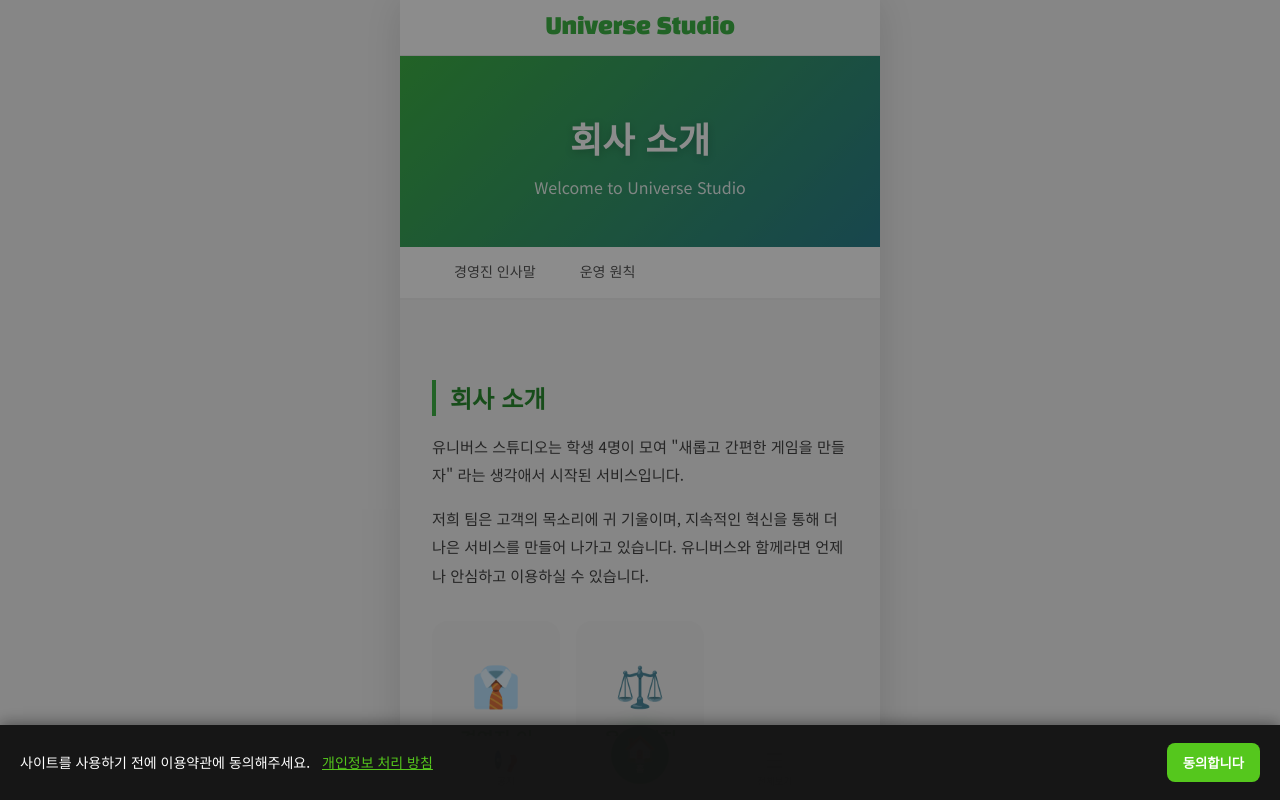
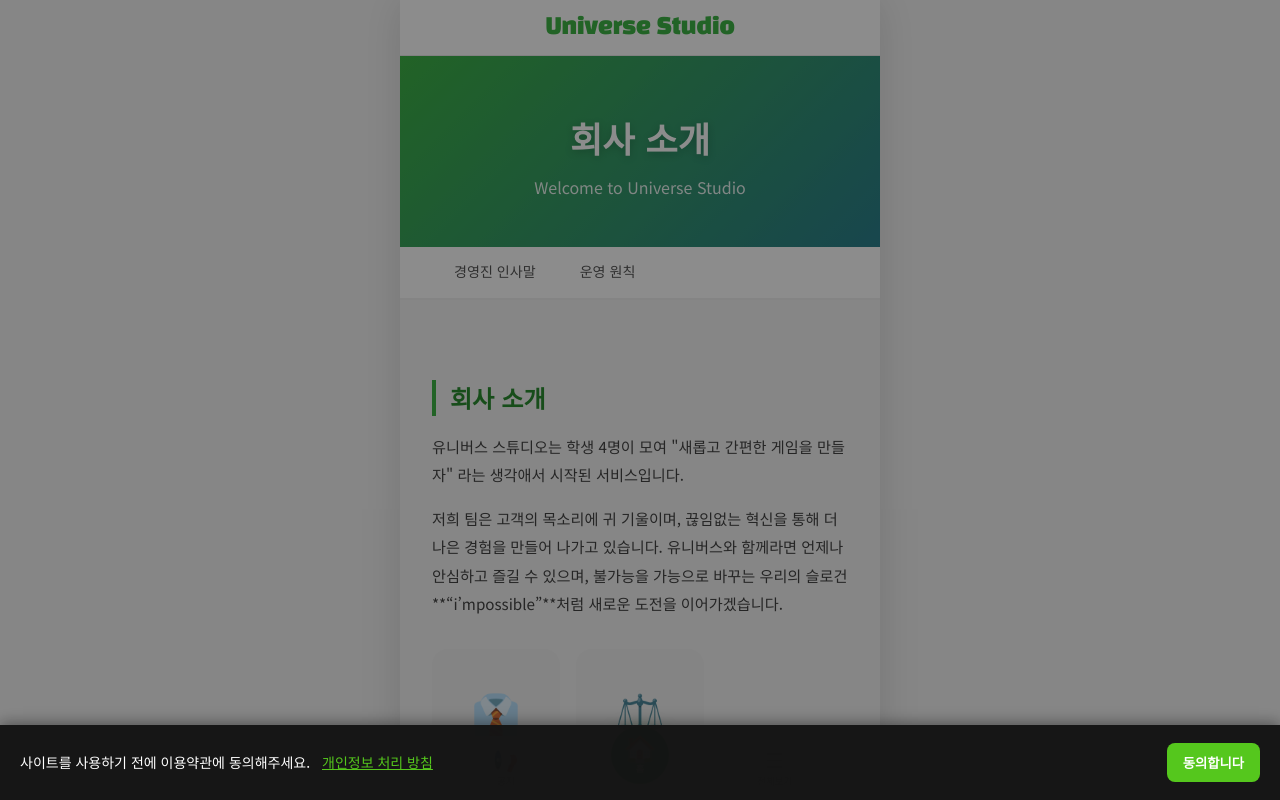
Before and after one commit to universestudio-koreanempire/universe-go, a Flask app: page /company in a window 1280 px wide. Run offline with Flask 3, Linux system fonts and the light colour scheme.

Commit message:
Update company.html

```diff
--- a/mafia_integrated_V-app_modified/mafia_integrated V-app/mafia_integrated V-app/templates/company.html
+++ b/mafia_integrated_V-app_modified/mafia_integrated V-app/mafia_integrated V-app/templates/company.html
@@ -15,7 +15,7 @@
 <div class="content-page fade-up">
     <h2>회사 소개</h2>
     <p>유니버스 스튜디오는 학생 4명이 모여 "새롭고 간편한 게임을 만들자" 라는 생각애서 시작된 서비스입니다.</p>
-    <p>저희 팀은 고객의 목소리에 귀 기울이며, 지속적인 혁신을 통해 더 나은 서비스를 만들어 나가고 있습니다. 유니버스와 함께라면 언제나 안심하고 이용하실 수 있습니다.</p>
+    <p>저희 팀은 고객의 목소리에 귀 기울이며, 끊임없는 혁신을 통해 더 나은 경험을 만들어 나가고 있습니다. 유니버스와 함께라면 언제나 안심하고 즐길 수 있으며, 불가능을 가능으로 바꾸는 우리의 슬로건 **“i’mpossible”**처럼 새로운 도전을 이어가겠습니다.</p>
     <div class="quick-grid" style="margin-top: 32px;">
         <a href="{{ url_for('greeting') }}" class="quick-card">
             <div class="icon">👔</div>
```
